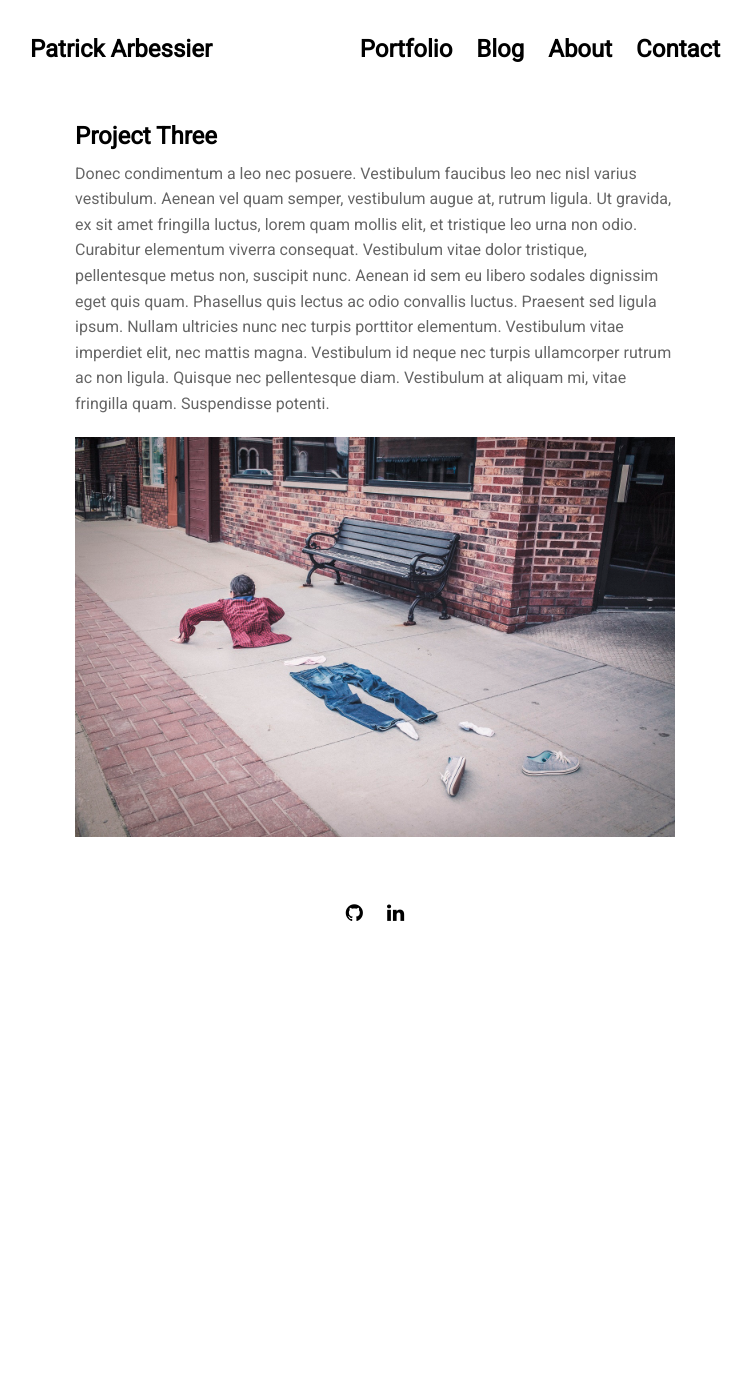
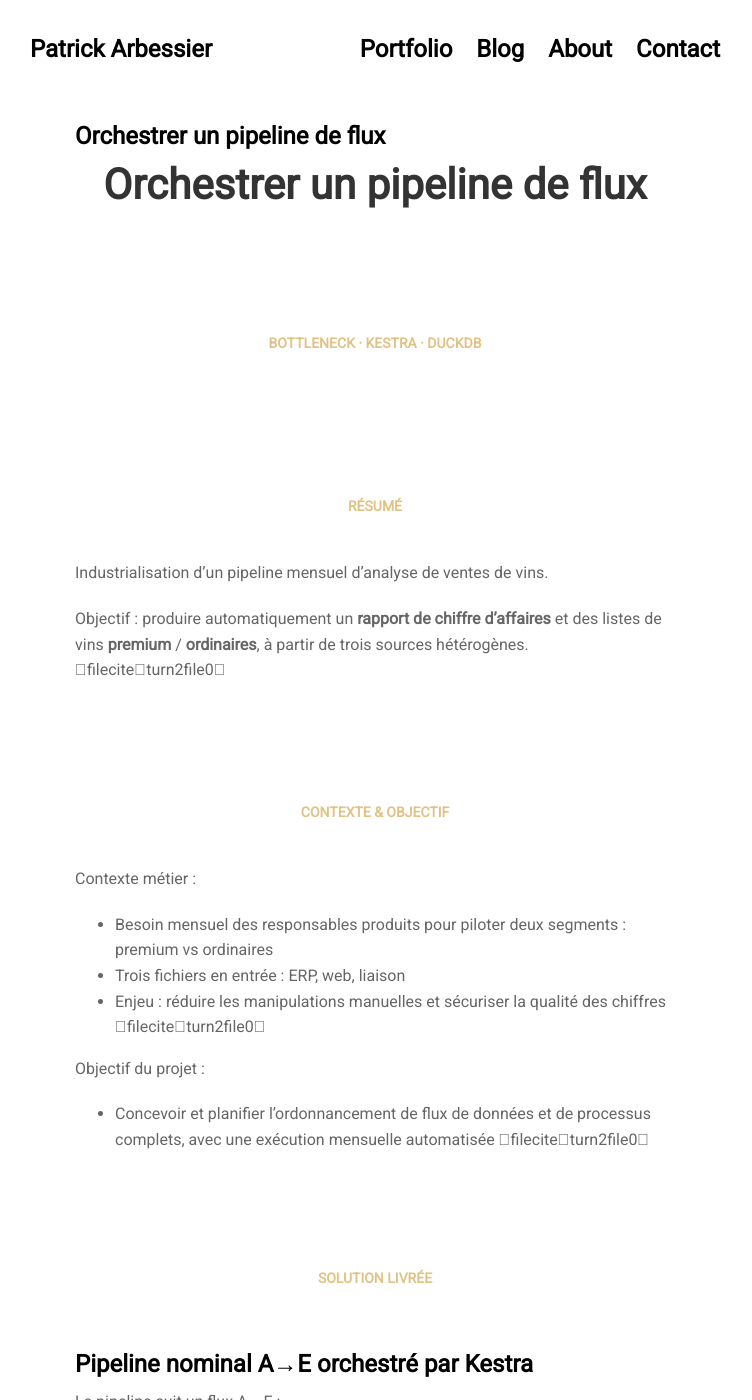
Before and after one commit to patrick-arbessier-data/patrick-arbessier-data.github.io, a Jekyll site: the page built from projects/proj-3.md, in a window 1280 px wide and 1400 px high. Shown: the whole window, without its empty margins (265-1017 px from the left). Built offline with Jekyll 4.4.1, drawn with Linux system fonts in a browser that asks for light colours; nearby versions of some CDN libraries; some of the changed text lies outside the part shown.

Commit message:
project 3 first commit

```diff
--- a/projects/proj-3.md
+++ b/projects/proj-3.md
@@ -1,8 +1,123 @@
 ---
 layout: post
-title: 'Project Three'
+title: "Orchestrer un pipeline de flux"
 ---
 
-Donec condimentum a leo nec posuere. Vestibulum faucibus leo nec nisl varius vestibulum. Aenean vel quam semper, vestibulum augue at, rutrum ligula. Ut gravida, ex sit amet fringilla luctus, lorem quam mollis elit, et tristique leo urna non odio. Curabitur elementum viverra consequat. Vestibulum vitae dolor tristique, pellentesque metus non, suscipit nunc. Aenean id sem eu libero sodales dignissim eget quis quam. Phasellus quis lectus ac odio convallis luctus. Praesent sed ligula ipsum. Nullam ultricies nunc nec turpis porttitor elementum. Vestibulum vitae imperdiet elit, nec mattis magna. Vestibulum id neque nec turpis ullamcorper rutrum ac non ligula. Quisque nec pellentesque diam. Vestibulum at aliquam mi, vitae fringilla quam. Suspendisse potenti.
+<h2 style="text-align:center; margin-top: 0.2rem;">Orchestrer un pipeline de flux</h2>
+<h3 style="text-align:center; margin-top: -0.6rem;">BottleNeck · Kestra · DuckDB</h3>
 
-{% include image.html url="http://www.gratisography.com" image="projects/proj-3/clothes.jpg" %}
+### Résumé
+
+Industrialisation d’un pipeline mensuel d’analyse de ventes de vins.
+
+Objectif : produire automatiquement un **rapport de chiffre d’affaires** et des listes de vins **premium** / **ordinaires**, à partir de trois sources hétérogènes. fileciteturn2file0
+
+
+### Contexte & objectif
+
+Contexte métier :
+- Besoin mensuel des responsables produits pour piloter deux segments : premium vs ordinaires
+- Trois fichiers en entrée : ERP, web, liaison
+- Enjeu : réduire les manipulations manuelles et sécuriser la qualité des chiffres fileciteturn2file0
+
+Objectif du projet :
+- Concevoir et planifier l’ordonnancement de flux de données et de processus complets, avec une exécution mensuelle automatisée fileciteturn2file0
+
+
+### Solution livrée
+
+#### Pipeline nominal A→E orchestré par Kestra
+
+Le pipeline suit un flux A→E :
+- A : ingestion des données ERP / Web / Liaison
+- B : préparation et nettoyage
+- C : jointure ERP / Web via le fichier de liaison
+- D : calcul du CA par produit et du CA total
+- E : production des tables finales, classification premium / ordinaire, exports fileciteturn2file0
+
+Kestra agit comme chef d’orchestre :
+- un workflow unique **bottleneck_nominal** pilote l’enchaînement A→E
+- déclenchement des scripts **Python** et **SQL**
+- vue centralisée sur exécutions, logs et statuts fileciteturn2file0
+
+[Illustration à ajouter : logigramme A→E (page 6) et vue Kestra (page 8)] fileciteturn2file0
+
+
+#### Planification mensuelle
+
+Ajout d’un trigger **cron** pour exécution récurrente :
+- déclenchement automatique à date/heure fixes (ex. le 15 à 9h)
+- historique des runs, statut, durée, logs fileciteturn2file0
+
+
+#### Workflow enrichi avec tests A→E
+
+Un second workflow **bottleneck_enrichi** encapsule le nominal et ajoute des tests alignés sur des valeurs de référence.
+
+Principe :
+- le run est considéré “réussi” uniquement si l’exécution **et** les tests sont au vert fileciteturn2file0
+
+Exemples de garde-fous (A→E) :
+- A : présence et conformité des fichiers sources
+- B : volumes après nettoyage et dédoublonnage
+- C : lignes après jointure
+- D : CA total égal à une valeur de référence
+- E : nombre de vins premium attendu (z-score) fileciteturn2file0
+
+[Illustration à ajouter : stratégie de tests (pages 9–11) + workflow enrichi (pages 13–14)] fileciteturn2file0
+
+
+### Stack
+
+- **Kestra** (orchestration, planification, suivi d’exécution) fileciteturn2file0
+- **DuckDB** (base unique pour centraliser et consolider) fileciteturn2file0
+- **Python** (ingestion, préparation, exports) fileciteturn2file0
+- **SQL** (jointures, agrégations, contrôles) fileciteturn2file0
+- **Docker** (environnement d’exécution) fileciteturn2file0
+
+
+### Résultats & preuves
+
+Le pipeline ne fait pas qu’exécuter :
+- il compare systématiquement ses résultats à un jeu de **valeurs de référence**
+- il bloque en cas d’écart significatif fileciteturn2file0
+
+Exemples de références utilisées :
+- ERP clean : 825 lignes
+- Liaison clean : 825 lignes
+- Web filtré avant dédoublonnage : 1 428 lignes
+- Sales unifié : 714 lignes
+- CA total : 70 568,60 €
+- Vins premium : 30 fileciteturn2file0
+
+[Illustration à ajouter : vérifications DuckDB CLI (page 12)] fileciteturn2file0
+
+
+### Compétences démontrées
+
+- Concevoir un **data lineage** et le traduire en workflow orchestré
+- Orchestrer un flux **multi-étapes** avec dépendances explicites
+- Mettre en place une planification **cron** et un suivi d’exécution
+- Industrialiser des **tests de conformité et de cohérence** à chaque étape
+- Centraliser et requêter des données dans une base analytique **DuckDB**
+- Distinguer clairement traitement nominal et couche de contrôle fileciteturn2file0
+
+
+### Valeur ajoutée
+
+- Production mensuelle automatique, fiable et répétable des indicateurs
+- Réduction des manipulations manuelles et des risques d’erreurs
+- Chiffres “stables” grâce à des garde-fous alignés sur des références
+- Architecture simplifiée autour d’une base unique et de workflows lisibles fileciteturn2file0
+
+
+### Liens
+
+Brief OpenClassrooms : [Projet OpenClassrooms](https://openclassrooms.com/fr/paths/1039/projects/1834)
+
+Repo GitHub du projet : à venir
+
+
+### Accès (repo à venir)
+
+{% include image.html url="https://openclassrooms.com/fr/paths/1039/projects/1834" image="projects/proj-3/thumbnail.jpg" %}
```
Also changed, not shown: assets/img/projects/proj-3/thumbnail.jpg.
